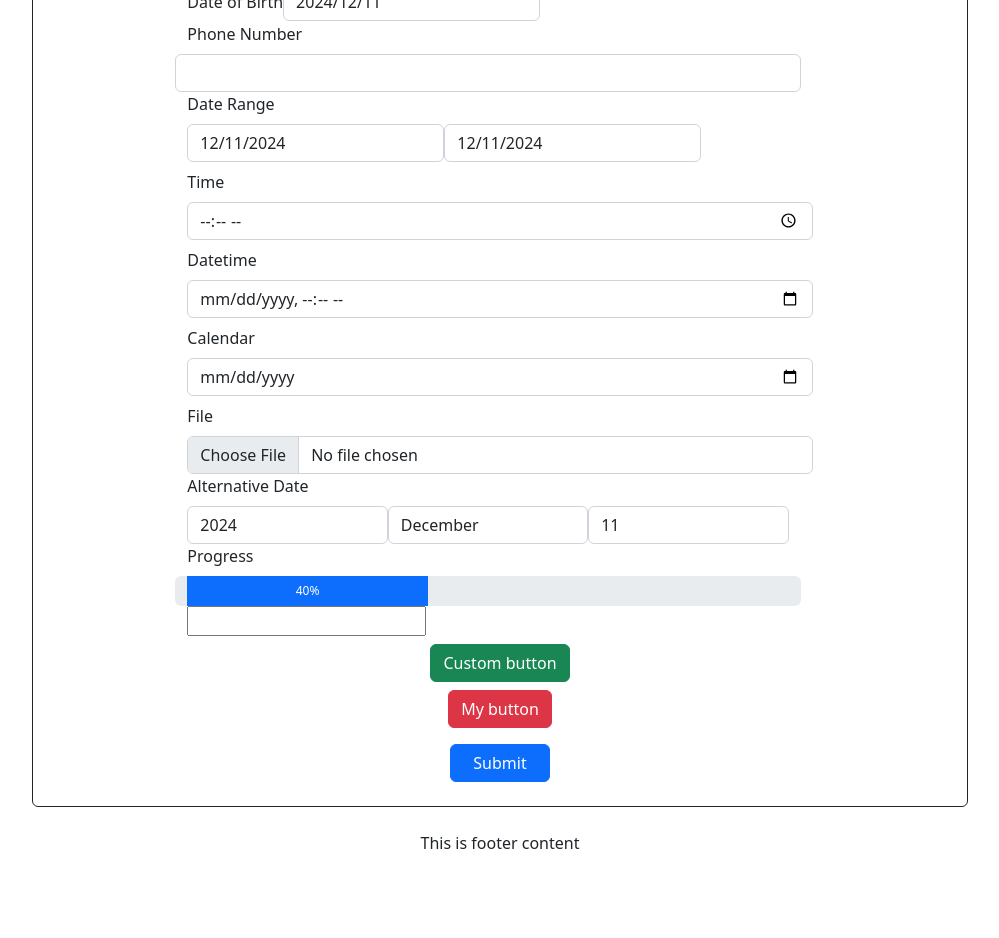
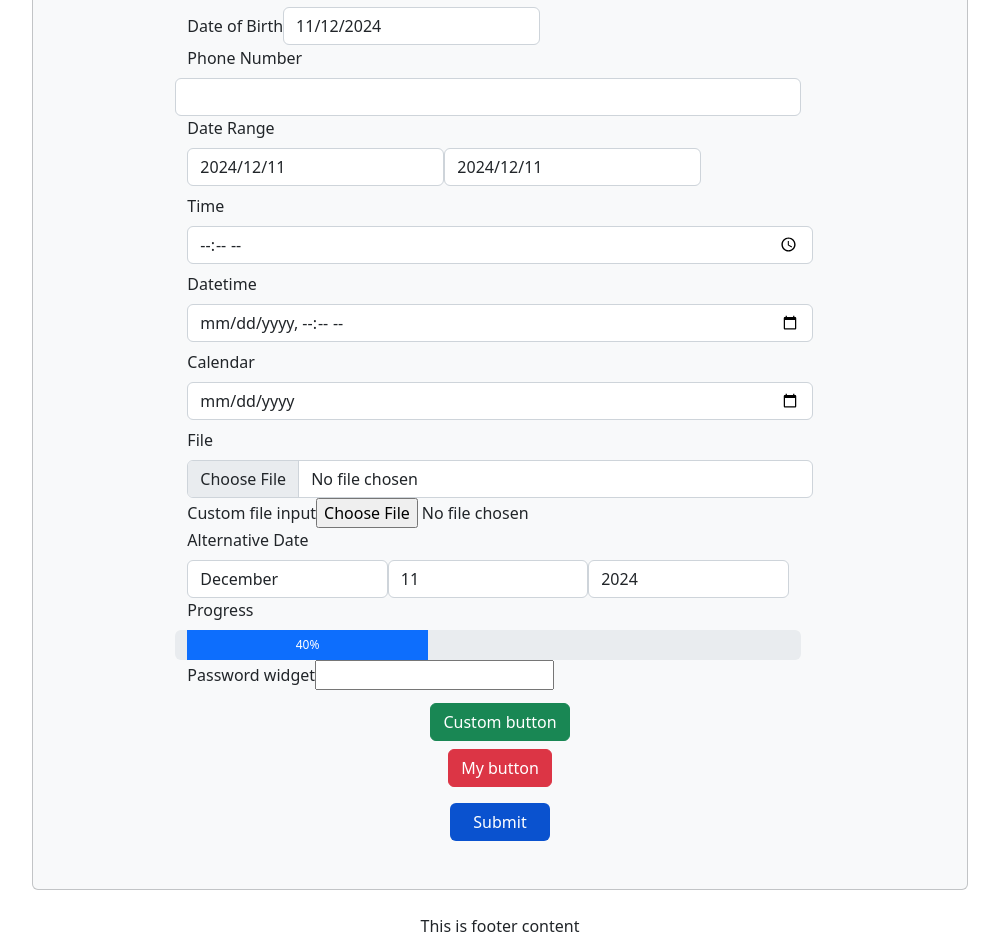
Before and after one commit to BhargavAlois/RJSF-FROM-SCRATCH, a React (Create React App) app: page / in a window 1280 px wide. Shown: the part 600-1538 px from the top of the page, without its empty margins (140-1139 px from the left). Before the commit the page ends 1455 px from the top, so only its background shows below. Built offline with nearby package versions, Linux system fonts and the light colour scheme.

Commit message:
Added logic to handle custom fields

```diff
--- a/package.json
+++ b/package.json
@@ -10,6 +10,7 @@
     "@testing-library/user-event": "^13.5.0",
     "ajv": "^8.17.1",
     "bootstrap": "5.2",
+    "moment": "^2.30.1",
     "primereact": "^10.8.5",
     "react": "^18.3.1",
     "react-datepicker": "^7.5.0",
--- a/src/components/MyForm.js
+++ b/src/components/MyForm.js
@@ -15,6 +15,7 @@ export default function MyForm(props) {
         console.log("Validate : ", formData);
         const formErrors = {};
 
+        //Below errors are generated for required validations
         schema.required?.forEach((field) => {
             const fieldTitle = schema.properties[field]['title'];
 
@@ -33,10 +34,10 @@ export default function MyForm(props) {
             }
         });
 
+        //These errors are generated for other validations such as minLength, maxLength, etc..
         Object.keys(formData).forEach((fieldName) => {
             const field = schema.properties[fieldName];
             const fieldTitle = field['title'];
-            console.log("Main temp field : ", field);
 
             if (field?.pattern) {
                 const regex = new RegExp(field.pattern);
@@ -65,12 +66,23 @@ export default function MyForm(props) {
                 if (!formErrors[fieldName]) formErrors[fieldName] = [];
                 formErrors[fieldName].push(`${fieldTitle} should be less than or equal to ${field.maximum}`);
             }
+
+            const uiOptions = uiSchema[fieldName]?.['ui:options'] || {};
+            if (uiOptions?.accept && formData[fieldName]) {
+                const file = formData[fieldName];
+                console.log("file : ", file);
+                console.log("file type : ", file.type);
+                if (file && !uiOptions.accept.includes(file.type)) {
+                    if (!formErrors[fieldName]) formErrors[fieldName] = [];
+                    console.log("INserting errors");
+                    formErrors[fieldName].push(`${fieldTitle} must be one of the accepted file types: ${uiOptions.accept.join(', ')}`);
+                }
+            }
         });
 
         setErrors(formErrors);
         return Object.keys(formErrors).length === 0;
     };
-
 
     const defaultSubmit = (e) => {
         e.preventDefault();
@@ -151,6 +163,8 @@ export default function MyForm(props) {
         const options = uiSchema[fieldName]['ui:options'];
         console.log("options : ", options);
 
+        console.log("formDAta : ", formData);
+
         setFormData((prevData) => ({
             ...prevData,
             [fieldName]: value
--- a/src/fields/CustomFileWidget.js
+++ b/src/fields/CustomFileWidget.js
@@ -1,7 +1,14 @@
 import React from 'react'
 
-export default function CustomFileWidget() {
+export default function CustomFileWidget(props) {
   return (
-    <div>CustomFileWidget</div>
+    <div>
+    <label>{props.schema.title}</label>
+    {/* <input type="file" onChange={props.onChange}/> */}
+    <input type="file" onChange={(e) => {props.onChange(props.fieldName, e.target.files[0])}}/>
+    {props.errors && props.errors.map((error, index) => (
+              <p key={index} className='text-danger m-0'>{error}</p>
+            ))}
+    </div>
   )
 }
--- a/src/fields/MyPasswordWidget.js
+++ b/src/fields/MyPasswordWidget.js
@@ -1,9 +1,15 @@
 import React from 'react'
 
 export default function MyPasswordWidget(props) {
+  console.log("props from mypasswordwidget : ", props);
   return (
     <div>
-        <input type="password" onChange={props.onChange}/>
+        <label className='form-label'>{props.schema.title}</label>
+        {/* <input type="password" onChange={props.onChange}/> */}
+        <input type="password" onChange={(e) => {props.onChange(props.fieldName, e.target)}}/>
+        {props.errors && props.errors.map((error, index) => (
+              <p key={index} className='text-danger m-0'>{error}</p>
+            ))}
     </div>
   )
 }
--- a/src/schemas/schema.js
+++ b/src/schemas/schema.js
@@ -92,6 +92,11 @@ export const schema = {
       title: "File",
       description: "A file upload field, URL based",
     },
+    customFile: {
+      type: "string",
+      format: "uri",
+      title: "Custom file input",
+    },
     "alt-date": {
       type: "string",
       format: "date",
@@ -106,7 +111,8 @@ export const schema = {
     },
     passwordWidget: {
       type: "string",
-      title: "Password widget"
+      title: "Password widget",
+      maxLength: 8
     },
     actionButton: {
       type: "string",
--- a/src/schemas/uiSchema.js
+++ b/src/schemas/uiSchema.js
@@ -39,11 +39,17 @@ export const uiSchema = {
     "ui:widget": "daterange",
     "ui:classNames": "form-control",
     "ui:layout": "row",
+    "ui:options": {
+      "format": "yyyy/MM/dd"
+    }
   },
   date: {
     "ui:widget": "date",
     "ui:classNames": "form-control",
     "ui:layout": "row",
+    "ui:options": {
+      "format": "dd/MM/yyyy"
+    }
   },
   phoneNumber: {
     "ui:widget": "text",
@@ -89,7 +95,7 @@ export const uiSchema = {
     "ui:widget": "alt-date",
     "ui:options": {
       "yearsRange": [2000, 2100],
-      "format": "YMD"
+      "format": "MDY" //YMD ALSO WORKS
     },
     "ui:classNames": "form-control",
     "ui:layout": "row",
@@ -102,9 +108,13 @@ export const uiSchema = {
   passwordWidget: {
     "ui:widget": "myPasswordWidget",
     "ui:classNames": "form-control",
-    "ui:options" : [
-      'application/pdf'
-    ]
+  },
+  customFile:{
+    "ui:widget": "customFileWidget",
+    "ui:classNames": "form-control",
+    "ui:options" : {
+      "accept" : ['image/png']
+    }
   },
   actionButton: {
     "ui:widget": "button",
--- a/src/templates/CustomContentTemplate.js
+++ b/src/templates/CustomContentTemplate.js
@@ -60,7 +60,6 @@ const CustomContentTemplate = ({ formData, uiSchema, schema, fields, errors, onC
             {errors[fieldName] && errors[fieldName].map((error, index) => (
               <p key={index} className='text-danger m-0'>{error}</p>
             ))}
-
           </div>
         );
 
@@ -186,6 +185,7 @@ const CustomContentTemplate = ({ formData, uiSchema, schema, fields, errors, onC
                 minDate={new Date()}
                 endDate={formData.dateRange?.endDate}
                 placeholderText="Start Date"
+                dateFormat={uiSchema[fieldName]['ui:options']?.format}
                 className={fieldClass}
               />
               <DatePicker
@@ -196,6 +196,7 @@ const CustomContentTemplate = ({ formData, uiSchema, schema, fields, errors, onC
                 endDate={formData.dateRange?.endDate}
                 minDate={formData.dateRange?.startDate}
                 placeholderText="End Date"
+                dateFormat={uiSchema[fieldName]['ui:options']?.format}
                 className={fieldClass}
               />
             </div>
@@ -323,7 +324,7 @@ const CustomContentTemplate = ({ formData, uiSchema, schema, fields, errors, onC
               selected={formData[fieldName] || new Date()}
               onChange={(date) => handleChange(fieldName, date)}
               className="form-control"
-              dateFormat="yyyy/MM/dd"
+              dateFormat={uiSchema[fieldName]['ui:options']?.format}
               placeholderText="Select date"
             />
             {errors[fieldName] && errors[fieldName].map((error, index) => (
@@ -520,7 +521,8 @@ const CustomContentTemplate = ({ formData, uiSchema, schema, fields, errors, onC
         if(CustomField)
         {
           console.log("Returning custom field");
-          return <CustomField onChange={(e) => handleChange(fieldName, e.target.value)}/>;
+          // return <CustomField schema={schema.properties[fieldName]} uiSchema={uiSchema[fieldName]} fieldName={fieldName} onChange={(e) => handleChange(fieldName, e)} errors={errors[fieldName]}/>;
+          return <CustomField schema={schema.properties[fieldName]} uiSchema={uiSchema[fieldName]} fieldName={fieldName} onChange={handleChange} errors={errors[fieldName]}/>;
         }
         return <p className="text-danger">No such component available</p>;
     }
--- a/src/templates/MainTemplate.js
+++ b/src/templates/MainTemplate.js
@@ -13,7 +13,7 @@ export default function MainTemplate(props) {
 
             <form
                 onSubmit={onSubmit}
-                className="w-full d-flex flex-column align-items-center justify-content-center p-4 border border-dark rounded"
+                className="w-full d-flex flex-column bg-light align-items-center justify-content-center p-5 border border-dark border-opacity-25 rounded"
                 style={{ overflow: 'auto' }}
             >
                 <CustomContentTemplate
@@ -28,8 +28,8 @@ export default function MainTemplate(props) {
                 />
                 <button
                     type="submit"
-                    className="btn btn-primary mt-3 w-25"
-                    style={{ maxWidth: '100px' }}
+                    className="btn mt-3 w-25"
+                    style={{ backgroundColor: '#0a52cf', maxWidth: '100px', color : 'white'}}
                 >
                     Submit
                 </button>
```
Also changed, not shown: 1 other file (tests, documents, lock files or other folders).
